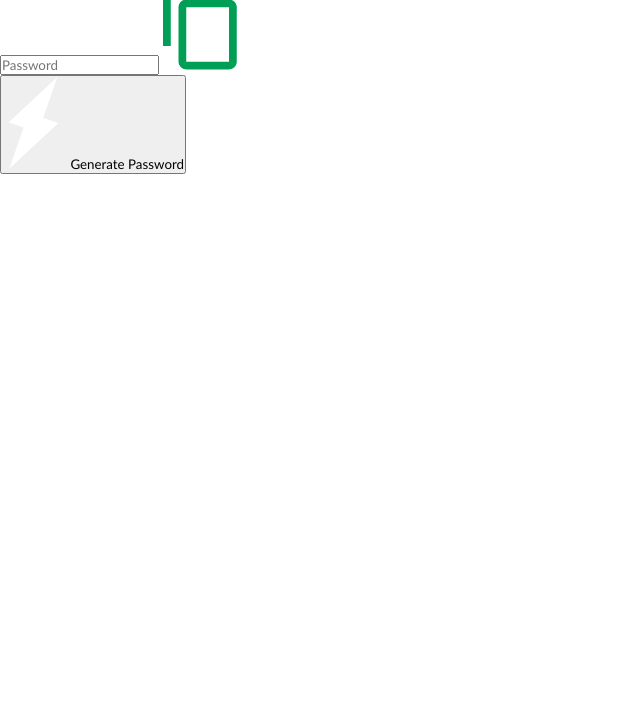
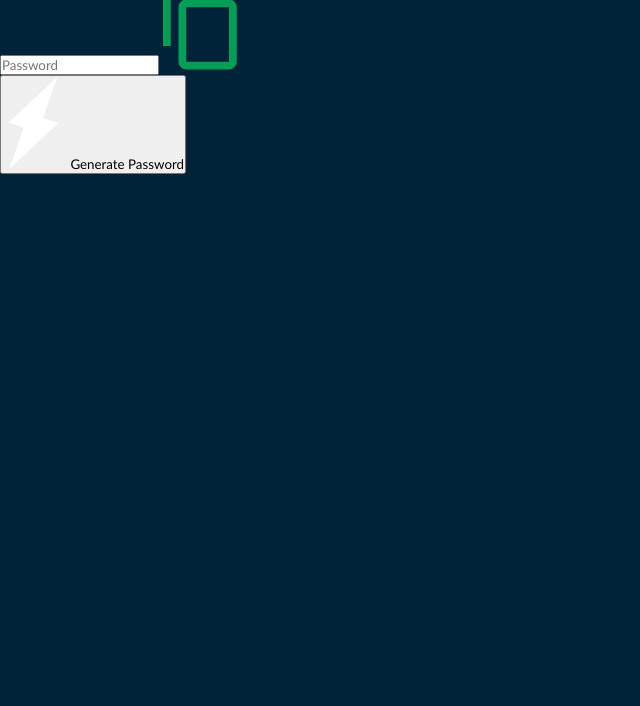
Before and after one commit to Harjot2552/password-generator, a plain HTML site: page index.html in a window 1280 px wide. Shown: the part 94-800 px from the top of the page, without its empty margins (0-640 px from the left). Drawn offline with Linux system fonts and the light colour scheme.

Commit message:
Set the background color of the webpage to the dark blue

```diff
--- a/style.css
+++ b/style.css
@@ -4,3 +4,8 @@
     box-sizing: border-box;
     font-family: 'Gill Sans', 'Gill Sans MT', Calibri, 'Trebuchet MS', sans-serif;
 }
+
+body{
+    background-color: #002339;
+    color: #fff ;
+}
```
